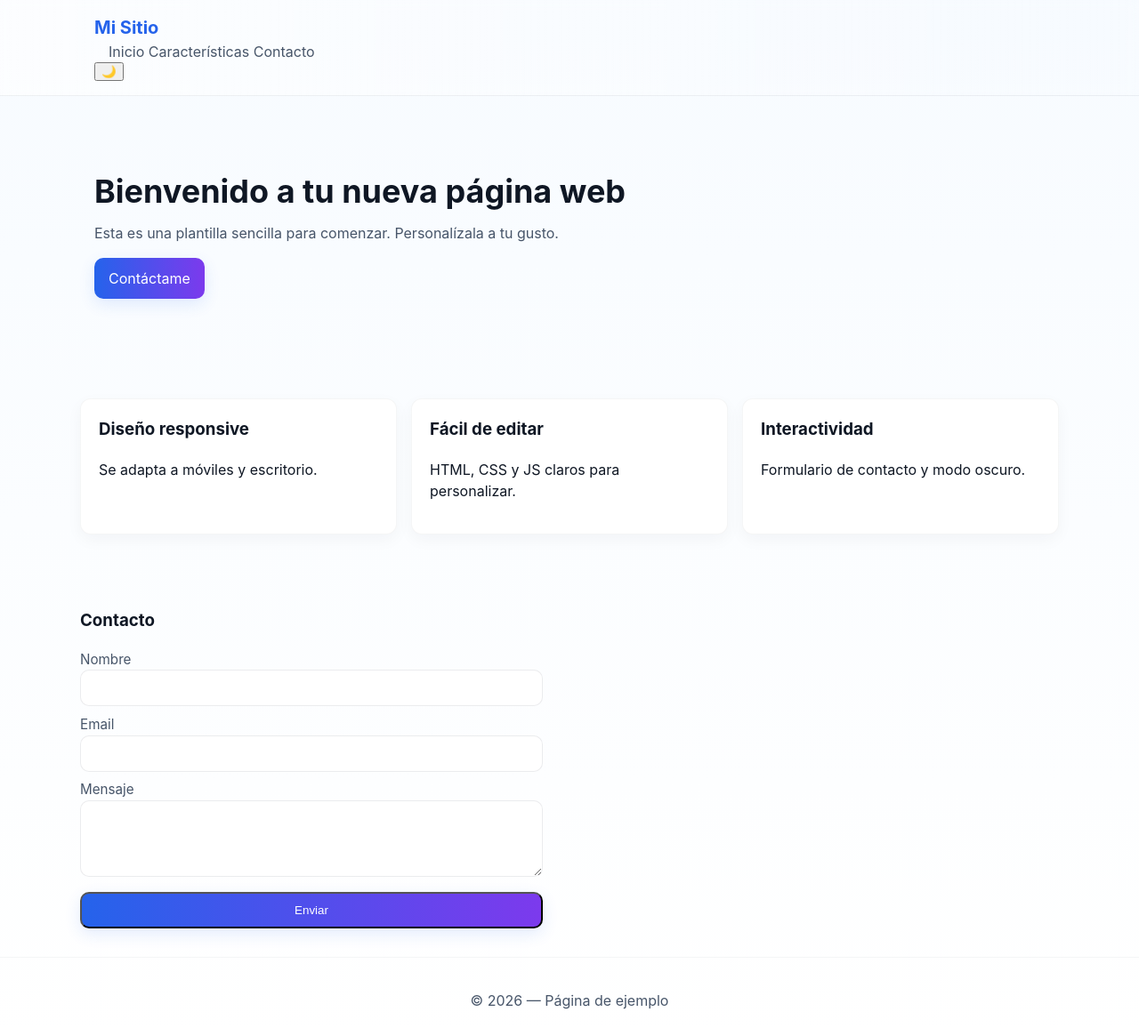
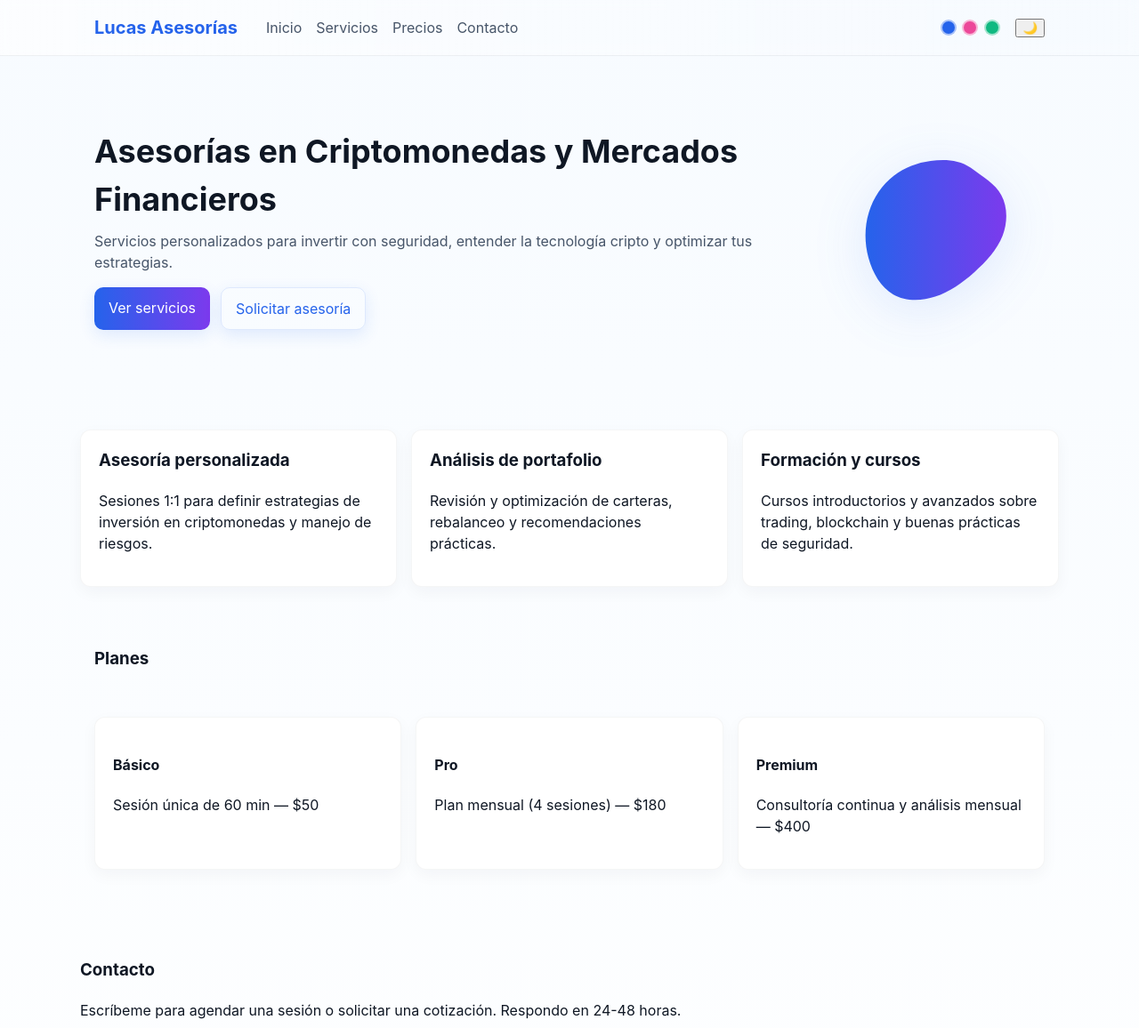
Before and after one commit to LucasRpoR/LucasRepo, a plain HTML site: page index.html in a window 1280 px wide. Shown: the top 1156 px of the page at 89% size. Drawn offline with Linux system fonts and the light colour scheme.

Commit message:
Update site: services, contact form, thank-you page

```diff
--- a/index.html
+++ b/index.html
@@ -3,52 +3,94 @@
 <head>
   <meta charset="utf-8">
   <meta name="viewport" content="width=device-width, initial-scale=1">
-  <title>Lucas web</title>
+  <title>Asesorías — Lucas Restrepo</title>
   <link rel="stylesheet" href="styles.css">
   <meta name="description" content="Página web de ejemplo creada rápidamente.">
 </head>
 <body>
   <header class="site-header">
-    <div class="container">
-      <h1 class="logo">Mi Sitio</h1>
+    <div class="container header-row">
+      <h1 class="logo">Lucas Asesorías</h1>
       <nav class="nav">
-        <a href="#">Inicio</a>
-        <a href="#features">Características</a>
-        <a href="#contact">Contacto</a>
+        <ul class="nav-links">
+          <li><a href="#">Inicio</a></li>
+          <li><a href="#services">Servicios</a></li>
+          <li><a href="#pricing">Precios</a></li>
+          <li><a href="#contact">Contacto</a></li>
+        </ul>
       </nav>
       <div class="actions">
+        <div class="theme-picker">
+          <button class="theme-btn" data-color="#2563eb" style="background:#2563eb" aria-label="Azul"></button>
+          <button class="theme-btn" data-color="#ec4899" style="background:#ec4899" aria-label="Rosa"></button>
+          <button class="theme-btn" data-color="#10b981" style="background:#10b981" aria-label="Verde"></button>
+        </div>
         <button id="darkToggle" aria-label="Alternar tema">🌙</button>
+        <button id="menuToggle" class="menu-toggle" aria-label="Abrir menú">☰</button>
       </div>
     </div>
   </header>
 
   <main>
     <section class="hero">
-      <div class="container">
-        <h2>Bienvenido a tu nueva página web</h2>
-        <p>Esta es una plantilla sencilla para comenzar. Personalízala a tu gusto.</p>
-        <a class="btn" href="#contact">Contáctame</a>
+      <div class="container hero-inner">
+        <div class="hero-content">
+          <h2>Asesorías en Criptomonedas y Mercados Financieros</h2>
+          <p>Servicios personalizados para invertir con seguridad, entender la tecnología cripto y optimizar tus estrategias.</p>
+          <div class="hero-cta">
+            <a class="btn" href="#services">Ver servicios</a>
+            <a class="btn ghost" href="#contact">Solicitar asesoría</a>
+          </div>
+        </div>
+        <div class="hero-art">
+          <svg viewBox="0 0 200 200" xmlns="http://www.w3.org/2000/svg" class="blob" aria-hidden>
+            <defs><linearGradient id="g" x1="0" x2="1"><stop offset="0" stop-color="var(--accent)"/><stop offset="1" stop-color="var(--accent-2)"/></linearGradient></defs>
+            <path fill="url(#g)" d="M42.5,-62.2C55.2,-52.8,67.5,-45.7,73.9,-34.2C80.2,-22.8,80.6,-6.9,75.2,7.3C69.7,21.5,58.4,33.9,46.2,44.7C34,55.6,20.9,64.9,6.3,69.6C-8.2,74.3,-24.5,74.4,-36.8,67.2C-49.1,60,-57.6,45.5,-61.8,30C-66,14.6,-66,-1.7,-61.4,-16.6C-56.9,-31.5,-47.8,-45,-36.1,-53.9C-24.4,-62.8,-12.2,-67.2,1.6,-69.1C15.3,-71.1,30.6,-70.6,42.5,-62.2Z" transform="translate(100 100)"/>
+          </svg>
+        </div>
       </div>
     </section>
 
-    <section id="features" class="features container">
-      <article>
-        <h3>Diseño responsive</h3>
-        <p>Se adapta a móviles y escritorio.</p>
+    <section id="services" class="features container">
+      <article class="reveal">
+        <h3>Asesoría personalizada</h3>
+        <p>Sesiones 1:1 para definir estrategias de inversión en criptomonedas y manejo de riesgos.</p>
       </article>
-      <article>
-        <h3>Fácil de editar</h3>
-        <p>HTML, CSS y JS claros para personalizar.</p>
+      <article class="reveal">
+        <h3>Análisis de portafolio</h3>
+        <p>Revisión y optimización de carteras, rebalanceo y recomendaciones prácticas.</p>
       </article>
-      <article>
-        <h3>Interactividad</h3>
-        <p>Formulario de contacto y modo oscuro.</p>
+      <article class="reveal">
+        <h3>Formación y cursos</h3>
+        <p>Cursos introductorios y avanzados sobre trading, blockchain y buenas prácticas de seguridad.</p>
       </article>
+    </section>
+
+    <section id="pricing" class="container">
+      <h3>Planes</h3>
+      <div class="features">
+        <article class="reveal">
+          <h4>Básico</h4>
+          <p>Sesión única de 60 min — $50</p>
+        </article>
+        <article class="reveal">
+          <h4>Pro</h4>
+          <p>Plan mensual (4 sesiones) — $180</p>
+        </article>
+        <article class="reveal">
+          <h4>Premium</h4>
+          <p>Consultoría continua y análisis mensual — $400</p>
+        </article>
+      </div>
     </section>
 
     <section id="contact" class="contact container">
       <h3>Contacto</h3>
-      <form id="contactForm">
+      <p>Escríbeme para agendar una sesión o solicitar una cotización. Respondo en 24-48 horas.</p>
+      <form id="contactForm" action="https://formsubmit.co/lucasrpor@gmail.com" method="POST">
+        <input type="hidden" name="_next" value="/thank-you.html">
+        <input type="hidden" name="_subject" value="Nuevo mensaje desde web - Asesorías Lucas">
+        <input type="hidden" name="_captcha" value="false">
         <label>Nombre
           <input type="text" name="name" required>
         </label>
@@ -56,11 +98,12 @@
           <input type="email" name="email" required>
         </label>
         <label>Mensaje
-          <textarea name="message" rows="4" required></textarea>
+          <textarea name="message" rows="6" required></textarea>
         </label>
         <button type="submit" class="btn">Enviar</button>
       </form>
       <div id="formMessage" role="status" aria-live="polite"></div>
+      <p style="font-size:.9rem;color:var(--muted);margin-top:.6rem">Protección de datos: tu información solo se usará para responder tu solicitud.</p>
     </section>
   </main>
 
--- a/script.js
+++ b/script.js
@@ -10,15 +10,17 @@ document.addEventListener('DOMContentLoaded',function(){
     toggle.textContent = isDark? '☀️' : '🌙';
   });
 
+  // Contact form: submission is handled by Formsubmit.co via form action.
+  // We show a local message if JS intercepts, but we generally let the form post so emails arrive.
   const form=document.getElementById('contactForm');
   const msg=document.getElementById('formMessage');
-  form.addEventListener('submit',e=>{
-    e.preventDefault();
-    const data = new FormData(form);
-    const name = data.get('name');
-    msg.textContent = `Gracias, ${name}. Tu mensaje ha sido enviado (simulado).`;
-    form.reset();
-  });
+  if(form){
+    form.addEventListener('submit',()=>{
+      // lightweight UX: fire confetti and show immediate feedback while the form redirects
+      msg.textContent = 'Enviando…';
+      burstConfetti(12);
+    });
+  }
 });
 
 // Additional interactivity: menu toggle, smooth scroll, reveal on scroll, theme picker, confetti effect
```
Also changed, not shown: thank-you.html (added, +16 -0 lines), README.md.
